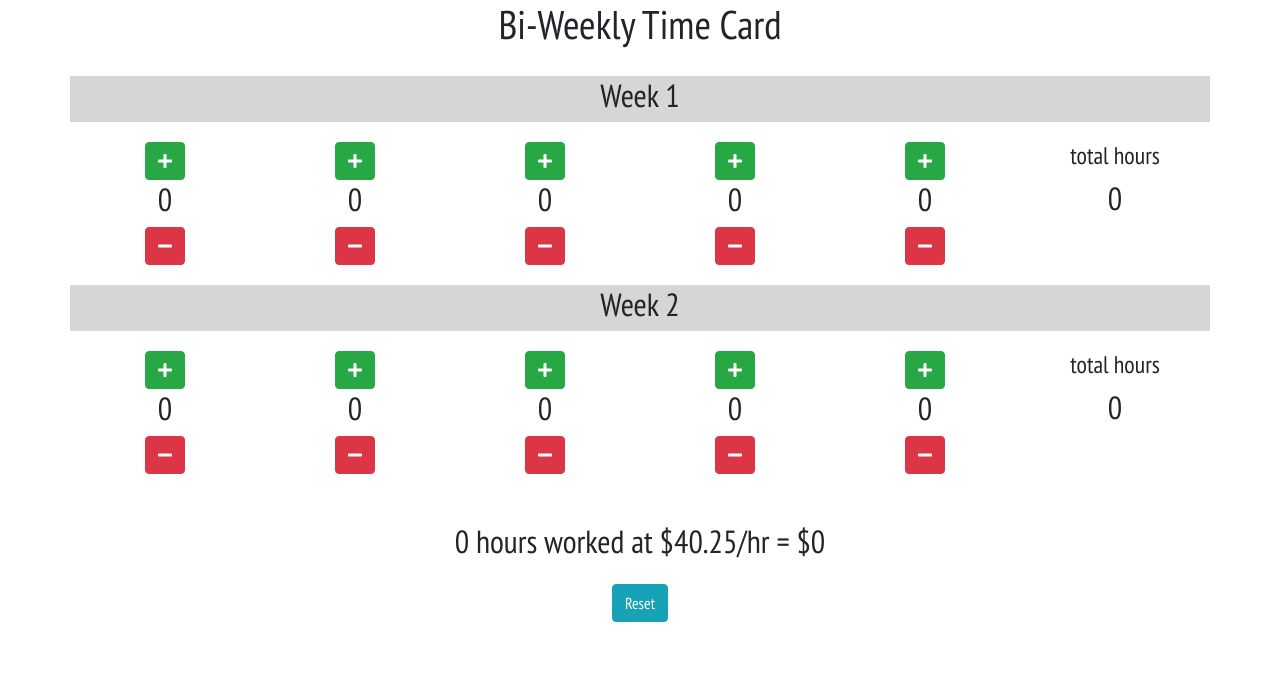
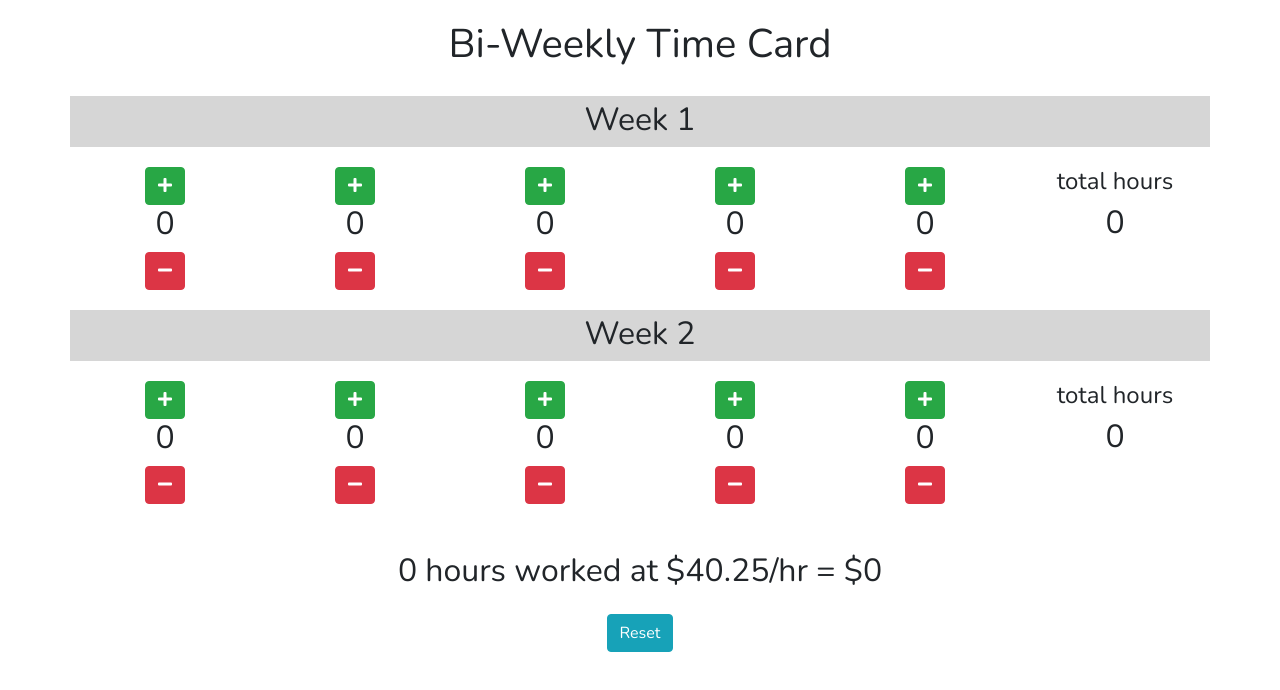
Before and after one commit to ClairRogers/time-card, a plain HTML site: page index.html in a window 1280 px wide. Drawn offline with nearby package versions, Linux system fonts and the light colour scheme.

Commit message:
upper limit and styling

```diff
--- a/app/app.js
+++ b/app/app.js
@@ -8,6 +8,9 @@ let w1Total = 0
 function addTime(w, d) {
   time[w][d]++
   totalTime++
+  if (time[w][d] > 24) {
+    time[w][d] = 24
+  }
   findWeeklyTime()
 }
 
--- a/assets/style.css
+++ b/assets/style.css
@@ -1,9 +1,14 @@
 body {
-  font-family: 'PT Sans Narrow', sans-serif;
+  font-family: 'Nunito', sans-serif;
+}
+
+.header-text {
+  margin-top: 20px;
 }
 
 .weeks {
   background-color: rgb(214, 214, 214);
   margin-top: 20px;
   margin-bottom: 20px;
+  padding-top: 5px;
 }
--- a/index.html
+++ b/index.html
@@ -9,7 +9,7 @@
     integrity="sha384-GJzZqFGwb1QTTN6wy59ffF1BuGJpLSa9DkKMp0DgiMDm4iYMj70gZWKYbI706tWS" crossorigin="anonymous">
   <link rel="stylesheet" href="https://use.fontawesome.com/releases/v5.7.1/css/all.css"
     integrity="sha384-fnmOCqbTlWIlj8LyTjo7mOUStjsKC4pOpQbqyi7RrhN7udi9RwhKkMHpvLbHG9Sr" crossorigin="anonymous">
-  <link href="https://fonts.googleapis.com/css?family=PT+Sans+Narrow" rel="stylesheet">
+  <link href="https://fonts.googleapis.com/css?family=Nunito" rel="stylesheet">
   <link rel="stylesheet" href="assets/style.css">
   <title>Bi-Weekly Time Card</title>
 </head>
@@ -17,7 +17,7 @@
 <body class="container">
   <header class="row">
     <div class="col text-center">
-      <h1>Bi-Weekly Time Card</h1>
+      <h1 class="header-text">Bi-Weekly Time Card</h1>
     </div>
   </header>
   <section class="row weeks">
```
